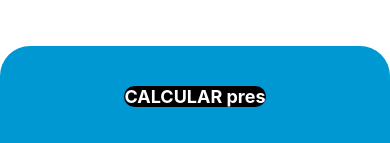
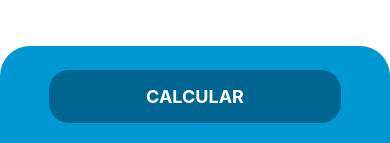
Before and after one commit to develiasdaniel/app-cotizador-prestamos, a React Native app: screen / in a window 390 px wide. Shown: the part 698-841 px from the top of the page. Built offline with nearby package versions, Linux system fonts and the light colour scheme.

Commit message:
add design footer complete

```diff
--- a/App.js
+++ b/App.js
@@ -9,7 +9,7 @@ export default function App() {
   const [interest, setInterest] = useState(null);
   const [months, setMonths] = useState(null);
 
-  const onSubmit = () =>{
+  const calculate = () =>{
     console.log("capital->", capital )
     console.log("interes->", interest )
     console.log("months->", months )
@@ -31,7 +31,7 @@ export default function App() {
         <Text>Resultado</Text>
       </View>
 
-      <Footer />
+      <Footer calculate={calculate}/>
     </>
   )
 }
--- a/src/components/Footer.js
+++ b/src/components/Footer.js
@@ -1,11 +1,15 @@
 import React from 'react';
-import {StyleSheet, View, Text} from 'react-native';
+import {StyleSheet, View, Text, TouchableOpacity} from 'react-native';
 import colors from "../utils/colors";
 
-export default function Footer() {
+export default function Footer(props) {
+    const { calculate } = props;
+
     return(
         <View style={styles.viewFooter}>
-            <Text style={styles.text}>CALCULAR pres</Text>
+            <TouchableOpacity style={styles.button} onPress={calculate}>
+                <Text style={styles.text}>CALCULAR</Text>
+            </TouchableOpacity>
         </View>
     )
 }
@@ -22,11 +26,16 @@ const styles = StyleSheet.create({
         alignItems: 'center',
         justifyContent: 'center',
     },
+    button: {
+      backgroundColor: colors.PRIMARY_COLOR_DARK,
+      padding:16,
+      borderRadius: 20,
+      width: '75%',
+    },
     text: {
         fontWeight: 'bold',
         fontSize: 18,
         color: '#fff',
-        backgroundColor: 'black',
-        borderRadius: 50,
+        textAlign: 'center',
     }
 })
```
